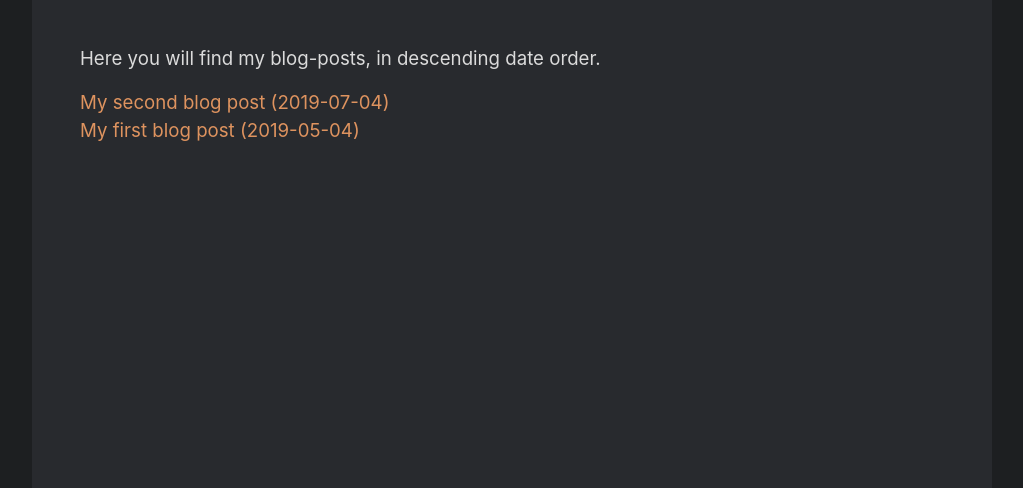
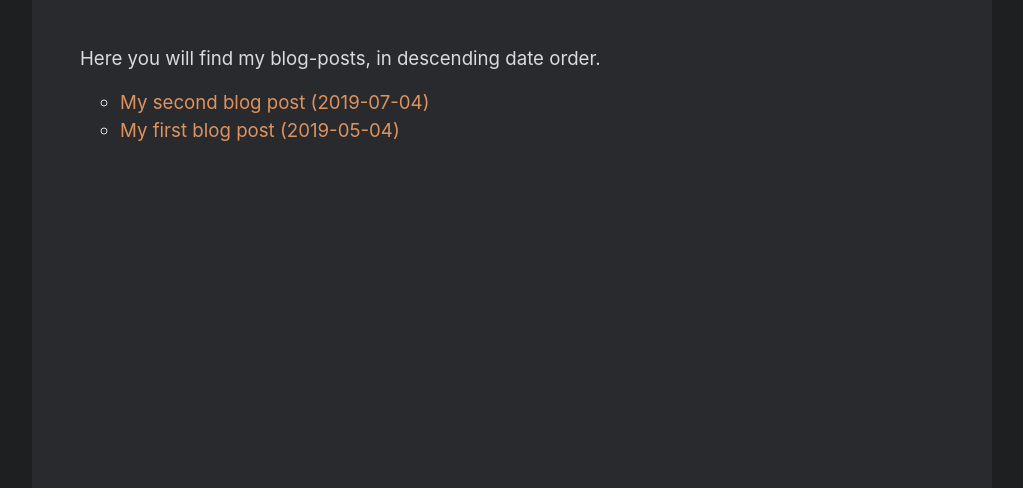
Before and after one commit to Ross65536/personal-website, a Gatsby site: page /blog in a window 1280 px wide. Shown: the part 261-749 px from the top of the page, without its empty margins (128-1151 px from the left). Built offline with nearby package versions, Linux system fonts and the light colour scheme; Gatsby itself is replaced by a stand-in of ours.

Commit message:
update blog index style

```diff
--- a/src/components/blog-link.js
+++ b/src/components/blog-link.js
@@ -1,11 +1,12 @@
 import React from "react"
 import { Link } from "gatsby"
+import './blog-link.scss'
 
 const BlogLink = ({ post }) => (
-  <div>
+  <li class="blog-link">
     <Link to={post.frontmatter.slug}>
       {post.frontmatter.title} ({post.frontmatter.date})
     </Link>
-  </div>
+  </li>
 )
 export default BlogLink
--- /dev/null
+++ b/src/components/blog-link.scss
@@ -0,0 +1,4 @@
+
+.blog-link {
+    list-style-type: circle;
+}
--- a/src/pages/blog.js
+++ b/src/pages/blog.js
@@ -15,9 +15,9 @@ const Blog = ({
         <SEO title="Blog" />
         Here you will find my blog-posts, in descending date order.
         <br/>
-        <div class="mt-3">
+        <ul class="mt-3">
             {Posts}
-        </div>
+        </ul>
     </Layout>
 }
 export default Blog
```
